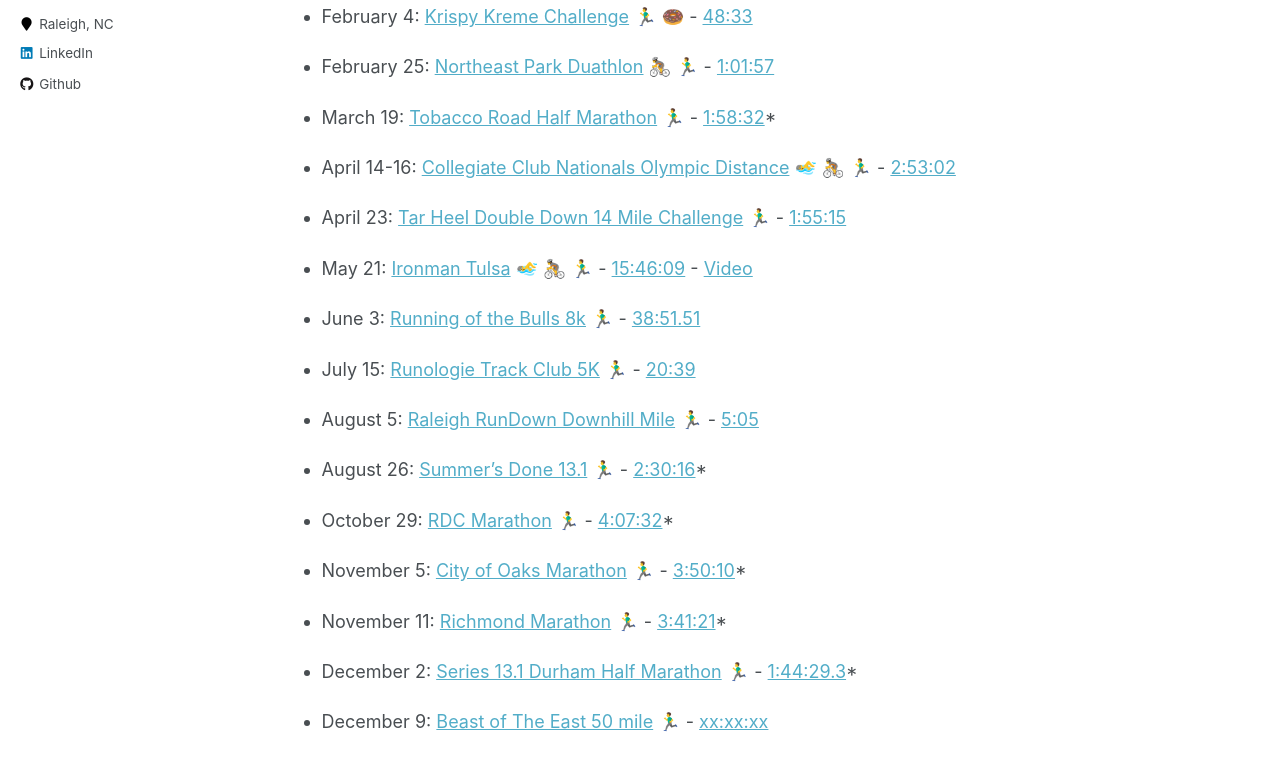
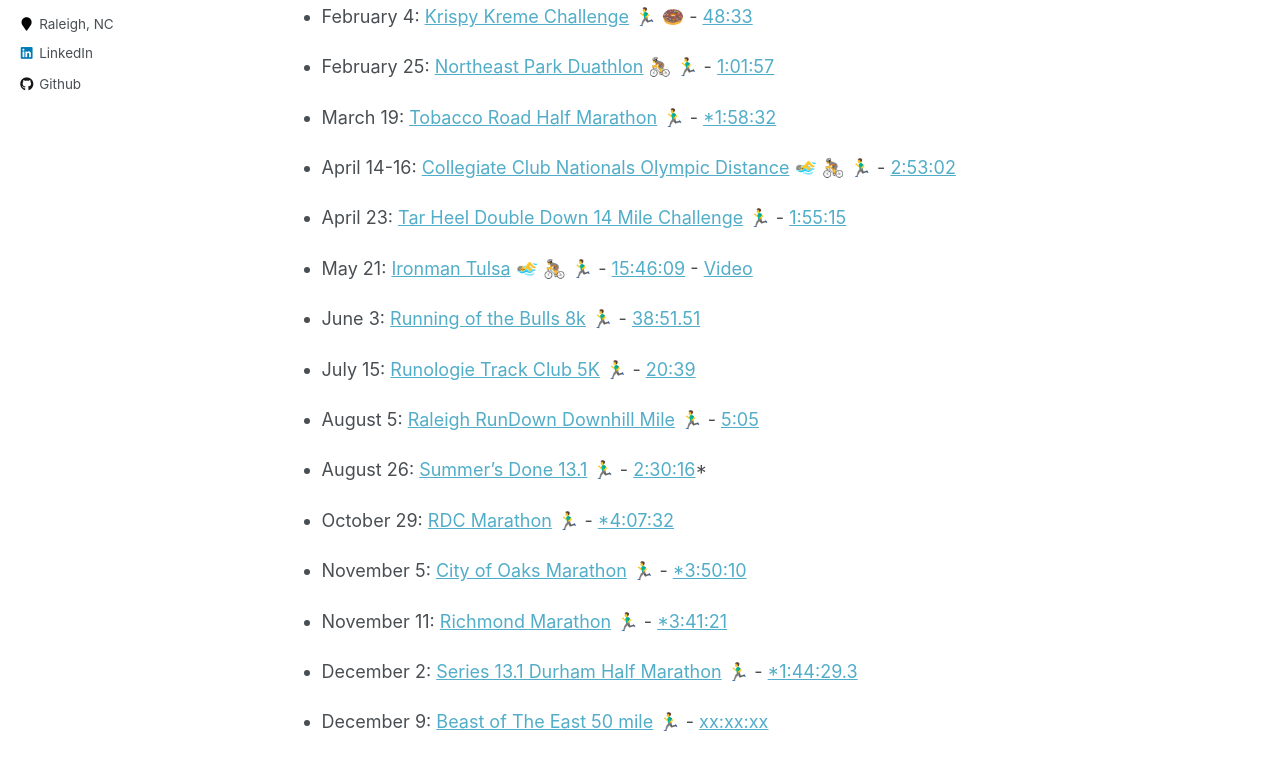
Before and after one commit to caratliff/caratliff.github.io, a Jekyll site: the page built from _pages/race-calendar.md, in a window 1280 px wide and 1400 px high. Shown: the part 451-1220 px from the top of the window. Built offline with Jekyll 4.4.1, drawn with Linux system fonts in a browser that asks for light colours; emoji names are drawn with the system emoji font; part of the change alters nothing that is shown.

```diff
--- a/_pages/race-calendar.md
+++ b/_pages/race-calendar.md
@@ -19,7 +19,7 @@ redirect_from:
 
 - February 25: [Northeast Park Duathlon](https://runsignup.com/Race/NC/Gibsonville/NEParkDuathlon) :bicyclist: :running_man: - [1:01:57](https://www.trisignup.com/Race/Results/26521/IndividualResult/GfbP?resultSetId=367212#U51753724)
 
-- March 19: [Tobacco Road Half Marathon](https://tobaccoroadmarathon.com/details) 🏃‍♂️ - [1:58:32](https://www.racetecresults.com/myresults.aspx?CId=16247&RId=10060&EId=2&AId=44920)*
+- March 19: [Tobacco Road Half Marathon](https://tobaccoroadmarathon.com/details) 🏃‍♂️ - [*1:58:32](https://www.racetecresults.com/myresults.aspx?CId=16247&RId=10060&EId=2&AId=44920)
 
 <!--- Gran Fondo Florida:  March 19, 2023-->
 
@@ -39,13 +39,13 @@ redirect_from:
 
 - August 26: [Summer's Done 13.1](https://runsignup.com/Race/NC/Cary/SummersDone131) :running_man: - [2:30:16](https://runsignup.com/Race/Results/145696#resultSetId-391781;perpage:100)*
 
-- October 29: [RDC Marathon]() 🏃‍♂️ - [4:07:32](https://www.marathonguide.com/results/browse.cfm?MIDD=9241231029&Gen=B&Begin=46&End=145&Max=119)*
+- October 29: [RDC Marathon]() 🏃‍♂️ - [*4:07:32](https://www.marathonguide.com/results/browse.cfm?MIDD=9241231029&Gen=B&Begin=46&End=145&Max=119)
 
-- November 5: [City of Oaks Marathon](https://cityofoaksmarathon.com) :running_man: - [3:50:10](https://www.marathonguide.com/results/browse.cfm?MIDD=2740231105&Gen=B&Begin=159&End=258&Max=669)*
+- November 5: [City of Oaks Marathon](https://cityofoaksmarathon.com) :running_man: - [*3:50:10](https://www.marathonguide.com/results/browse.cfm?MIDD=2740231105&Gen=B&Begin=159&End=258&Max=669)
 
-- November 11: [Richmond Marathon](https://www.richmondmarathon.org/races/marathon/) 🏃‍♂️ - [3:41:21](https://www.marathonguide.com/results/browse.cfm?MIDD=477231111&Gen=B&Begin=981&End=1080&Max=4083)*
+- November 11: [Richmond Marathon](https://www.richmondmarathon.org/races/marathon/) 🏃‍♂️ - [*3:41:21](https://www.marathonguide.com/results/browse.cfm?MIDD=477231111&Gen=B&Begin=981&End=1080&Max=4083)
 
-- December 2: [Series 13.1 Durham Half Marathon]() 🏃‍♂️ - [1:44:29.3](https://results.raceroster.com/v2/en-US/results/reuwxtqm7g3cgbhh/detail/qeahs53xtwky75fa)*
+- December 2: [Series 13.1 Durham Half Marathon](https://capstoneraces.com/race131/durham/details/) 🏃‍♂️ - [*1:44:29.3](https://results.raceroster.com/v2/en-US/results/reuwxtqm7g3cgbhh/detail/qeahs53xtwky75fa)
 
 - December 9: [Beast of The East 50 mile](#) 🏃‍♂️ - [xx:xx:xx](#)
 
```
